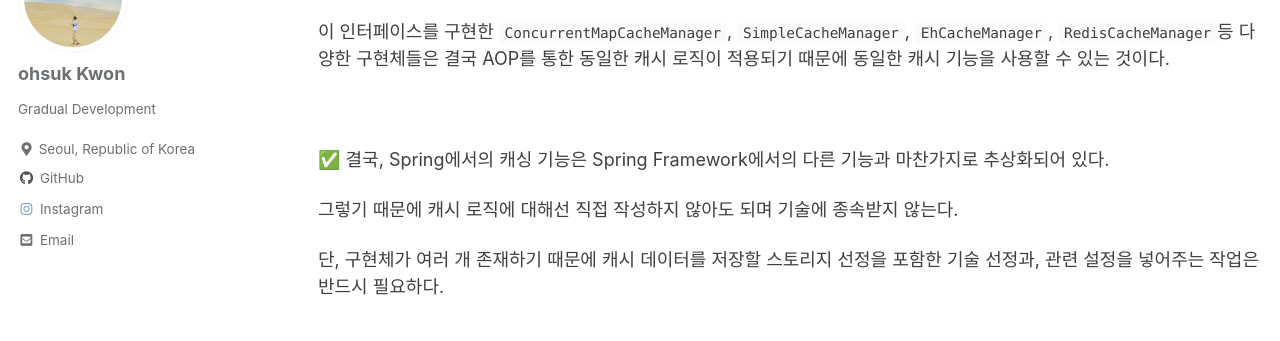
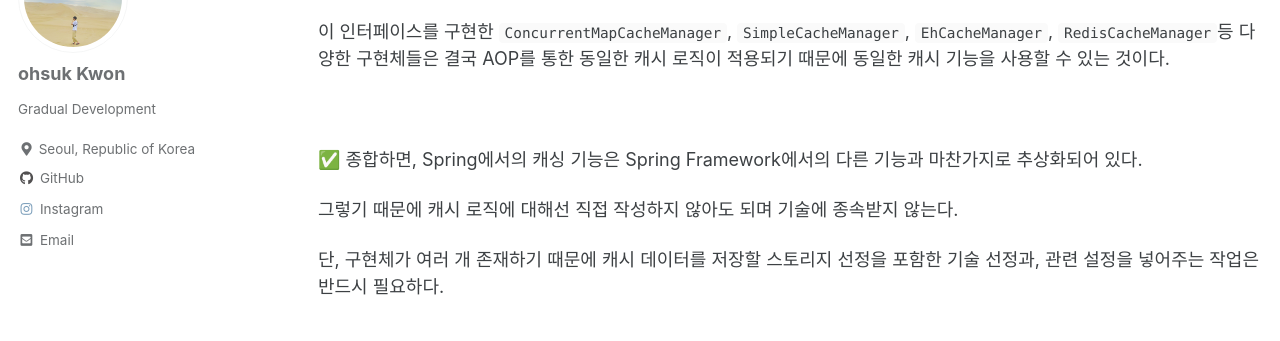
Before and after one commit to percyfrank/percyfrank.github.io, a Jekyll site: the page built from _posts/springboot/2023-04-06-Cache01.md, in a window 1280 px wide and 900 px high, scrolled down 3797 px. Shown: the part 111-452 px from the top of the window. Built offline with Jekyll 4.4.1, drawn with Linux system fonts in a browser that asks for light colours; cached includes are drawn as plain includes; comment, search, counter and statistics services are not loaded.

Commit message:
fix : Cache01 수정 3

```diff
--- a/_posts/springboot/2023-04-06-Cache01.md
+++ b/_posts/springboot/2023-04-06-Cache01.md
@@ -128,7 +128,7 @@ Spring Framework가 Spring 응용 프로그램에 캐시를 투명하게 추가
 
 <br>
 
-✅ 결국, Spring에서의 캐싱 기능은 Spring Framework에서의 다른 기능과 마찬가지로 추상화되어 있다.
+✅ 종합하면, Spring에서의 캐싱 기능은 Spring Framework에서의 다른 기능과 마찬가지로 추상화되어 있다.
 
 그렇기 때문에 캐시 로직에 대해선 직접 작성하지 않아도 되며 기술에 종속받지 않는다.
 
```
